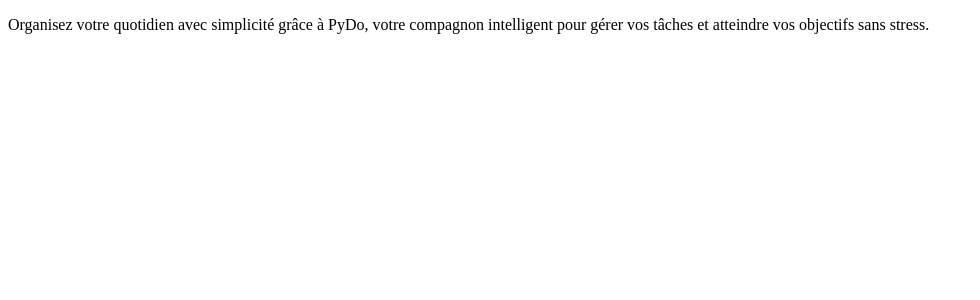
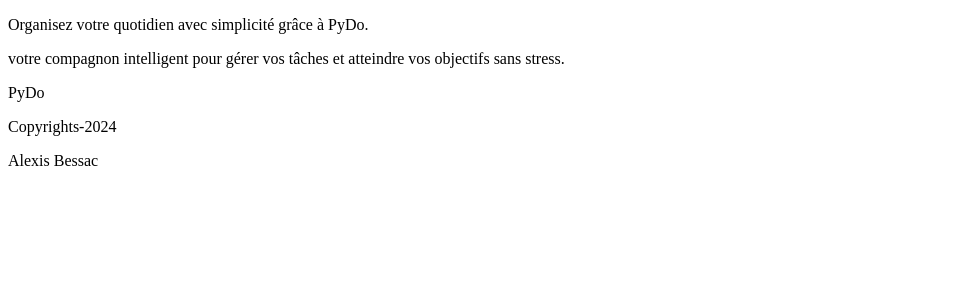
Before and after one commit to AlexisBessac/PyDo, a PHP site: page /app/app.component.html in a window 1280 px wide. Shown: the part 76-376 px from the top of the page, without its empty margins (0-980 px from the left). Run offline with PHP 8.4, Linux system fonts and the light colour scheme.

Commit message:
Mise en place du footer et de son CSS

```diff
--- a/src/app/app.component.html
+++ b/src/app/app.component.html
@@ -12,8 +12,24 @@
 <main class="main">
   <section class="my-4">
     <p class="text-center">
-      Organisez votre quotidien avec simplicité grâce à PyDo, votre compagnon intelligent pour gérer vos tâches et atteindre vos objectifs sans stress.
+      Organisez votre quotidien avec simplicité grâce à PyDo.
+    </p>
+    <p class="text-center mt-2">
+      votre compagnon intelligent pour gérer vos tâches et atteindre vos objectifs sans stress.
     </p>
   </section>
 </main>
+<footer class="footer py-4">
+  <div class="row">
+    <div class="col-lg-6">
+        <p class="logo ml-2">
+          PyDo
+        </p>
+    </div>
+    <div class="col-lg-6">
+        <p>Copyrights-2024</p>
+        <p>Alexis Bessac</p>
+    </div>
+  </div>
+</footer>
 <router-outlet />
--- a/src/styles.scss
+++ b/src/styles.scss
@@ -1,5 +1,5 @@
 /* You can add global styles to this file, and also import other style files */
-.main{
+.main, .footer{
     font-family: "Poppins", sans-serif;
     font-weight: 500;
     font-style: normal;
```
